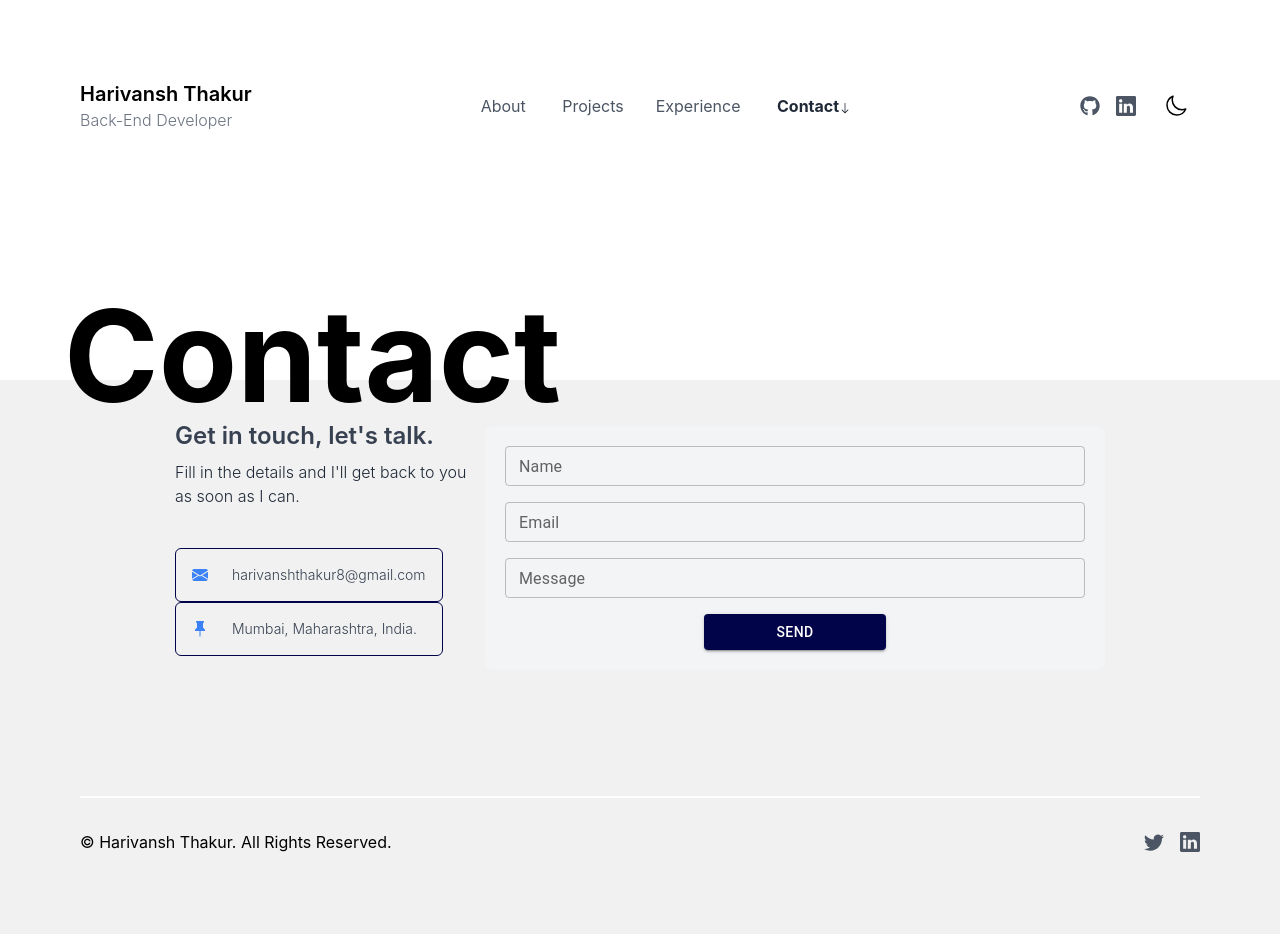
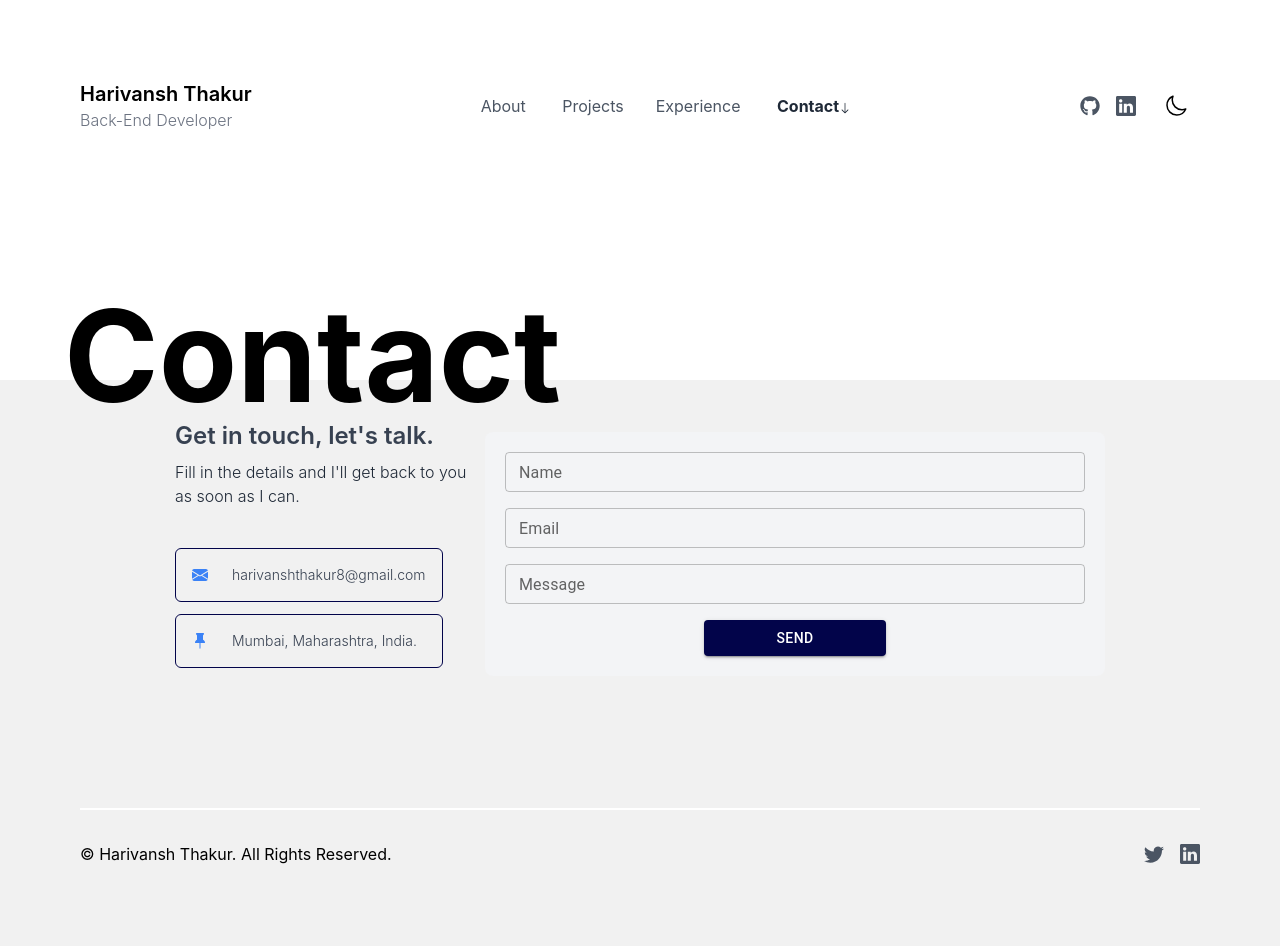
Before and after one commit to Harivansh-coder/Next-Portfolio, a Next.js app: page /contact in a window 1280 px wide. Built offline with nearby package versions, Linux system fonts and the light colour scheme.

Commit message:
added gap in contact email and address

```diff
--- a/components/Contact.tsx
+++ b/components/Contact.tsx
@@ -23,7 +23,7 @@ export default function Contact() {
                 can.
               </p>
             </header>
-            <div className="icons-container inline-flex flex-col my-10">
+            <div className="icons-container inline-flex flex-col my-10 gap-3">
               <div className="flex flex-row items-center space-x-6 rounded-md border border-[#02044A] hover:border hover:border-blue-500 p-4">
                 <svg
                   xmlns="http://www.w3.org/2000/svg"
```
